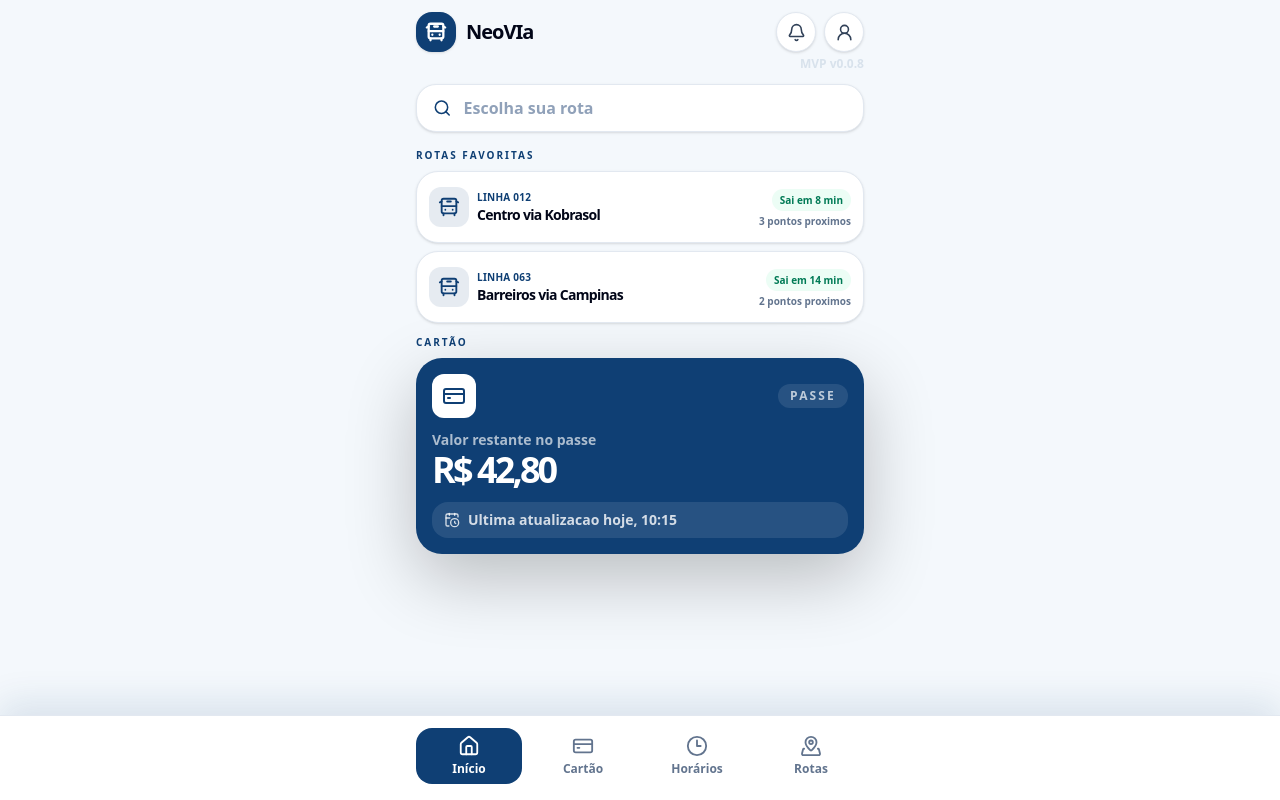
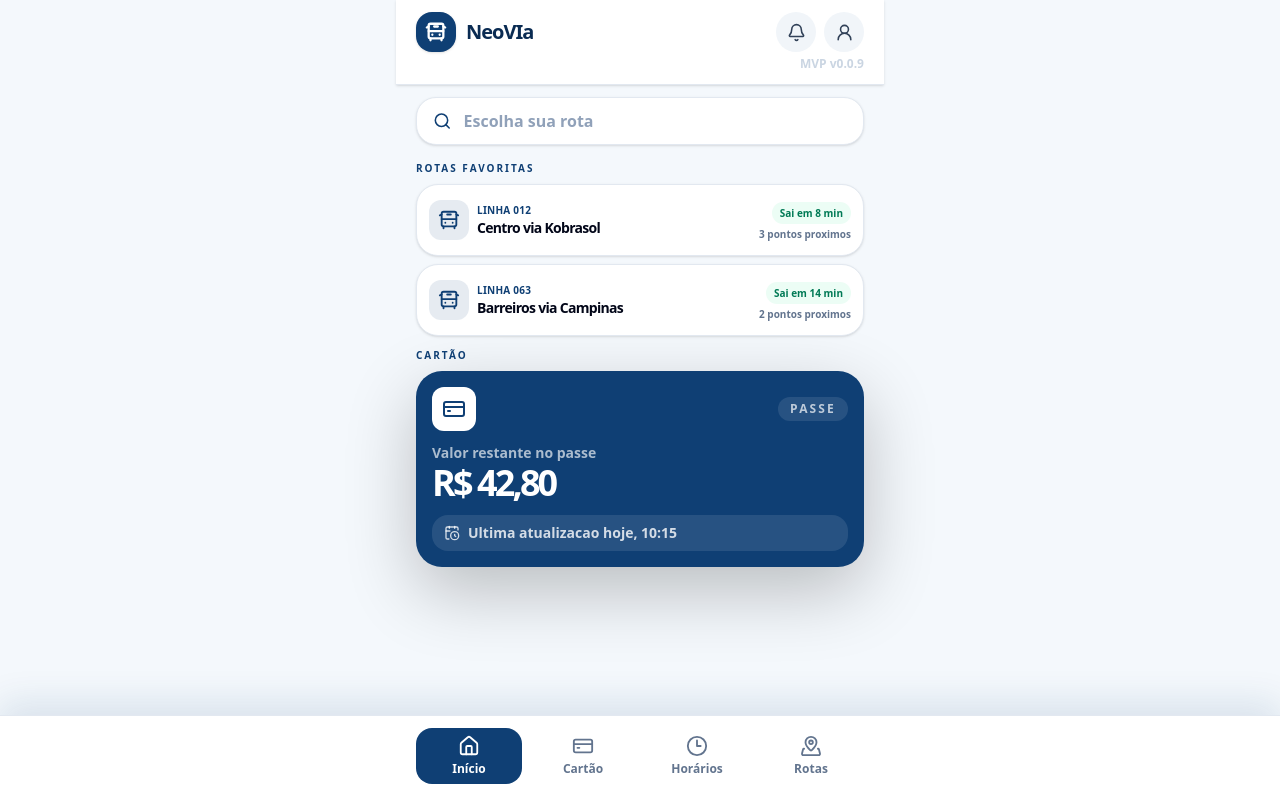
Before and after one commit to Guss2618/NeoVia, a Next.js app: page /inicio in a window 1280 px wide. Built offline with nearby package versions, Linux system fonts and the light colour scheme.

Commit message:
MVP 0.0.9

```diff
--- a/app/inicio/page.tsx
+++ b/app/inicio/page.tsx
@@ -25,9 +25,9 @@ const favoriteRoutes = [
 
 export default function InicioPage() {
   return (
-    <main className="min-h-screen bg-[#f4f8fc] px-5 pb-24 pt-3 text-slate-950">
+    <main className="min-h-screen bg-[#f4f8fc] px-5 pb-24 text-slate-950">
       <section className="mx-auto w-full max-w-md">
-        <header className="flex items-start justify-between gap-4">
+        <header className="-mx-5 flex items-start justify-between gap-4 border-b border-slate-200 bg-white px-5 pb-3 pt-3 shadow-sm">
           <button
             type="button"
             aria-label="NeoVIa"
@@ -36,7 +36,7 @@ export default function InicioPage() {
             <span className="grid size-10 shrink-0 place-items-center rounded-2xl bg-brand-primary text-white shadow-sm">
               <BusFront size={22} strokeWidth={2.5} />
             </span>
-            <span className="truncate text-xl font-black tracking-[-0.05em] text-slate-950">
+            <span className="truncate text-xl font-black tracking-[-0.05em] text-brand-dark">
               NeoVIa
             </span>
           </button>
@@ -46,23 +46,23 @@ export default function InicioPage() {
               <button
                 type="button"
                 aria-label="Notificacoes"
-                className="grid size-10 place-items-center rounded-full border border-slate-200 bg-white text-slate-700 shadow-sm transition hover:text-brand-primary focus:outline-none focus:ring-2 focus:ring-brand-primary/20"
+                className="grid size-10 place-items-center rounded-full bg-slate-100 text-slate-700 transition hover:bg-slate-200 hover:text-brand-primary focus:outline-none focus:ring-2 focus:ring-brand-primary/20"
               >
                 <Bell size={19} />
               </button>
               <button
                 type="button"
                 aria-label="Perfil"
-                className="grid size-10 place-items-center rounded-full border border-slate-200 bg-white text-slate-700 shadow-sm transition hover:text-brand-primary focus:outline-none focus:ring-2 focus:ring-brand-primary/20"
+                className="grid size-10 place-items-center rounded-full bg-slate-100 text-slate-700 transition hover:bg-slate-200 hover:text-brand-primary focus:outline-none focus:ring-2 focus:ring-brand-primary/20"
               >
                 <UserRound size={19} />
               </button>
             </div>
             <Link
               href="/versoes"
-              className="text-xs font-semibold text-[#d8e2ec] transition hover:text-slate-400 focus:outline-none focus:ring-2 focus:ring-slate-300/40"
+              className="text-xs font-semibold text-slate-300 transition hover:text-slate-500 focus:outline-none focus:ring-2 focus:ring-slate-300/40"
             >
-              MVP v0.0.8
+              MVP v0.0.9
             </Link>
           </div>
         </header>
--- a/app/page.tsx
+++ b/app/page.tsx
@@ -46,7 +46,7 @@ export default function Home() {
             href="/versoes"
             className="rounded-full border border-white/20 px-4 py-2 text-sm font-semibold text-white/80 transition hover:bg-white/10 focus:outline-none focus:ring-2 focus:ring-white/80"
           >
-            MVP v0.0.8
+            MVP v0.0.9
           </Link>
         </header>
 
--- a/data/versoes.json
+++ b/data/versoes.json
@@ -69,5 +69,14 @@
       "Adicionados botoes falsos de notificacoes e perfil no canto superior direito.",
       "Removidos os textos Bom dia e NeoVIa do antigo cabecalho da tela inicial."
     ]
+  },
+  {
+    "versao": "MVP v0.0.9",
+    "data": "2026-06-16",
+    "alteracoes": [
+      "Menu superior da tela inicial atualizado com fundo branco.",
+      "Cores do logotipo, botoes de notificacoes e perfil ajustadas para manter contraste no novo fundo.",
+      "Indicador de versao mantido discreto no cabecalho branco."
+    ]
   }
 ]
```
Also changed, not shown: 2 other files (tests, documents, lock files or other folders).
